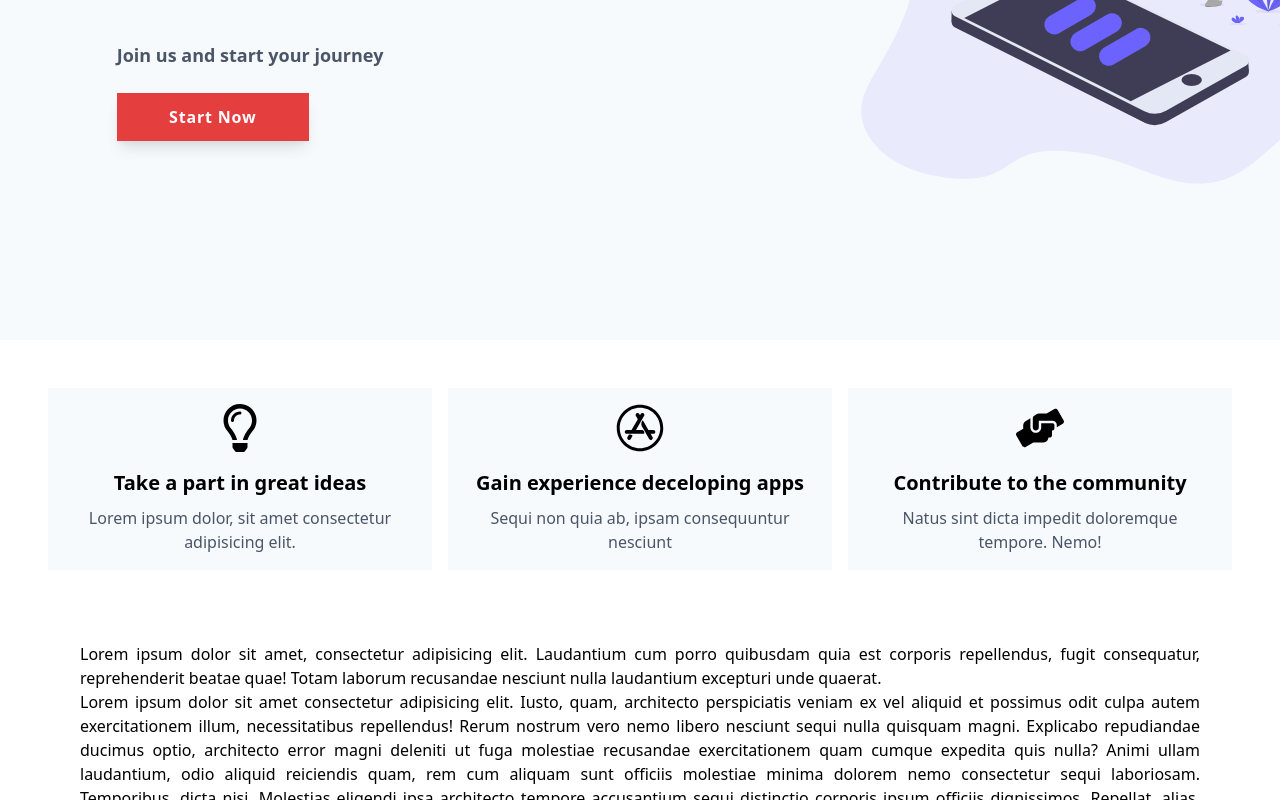
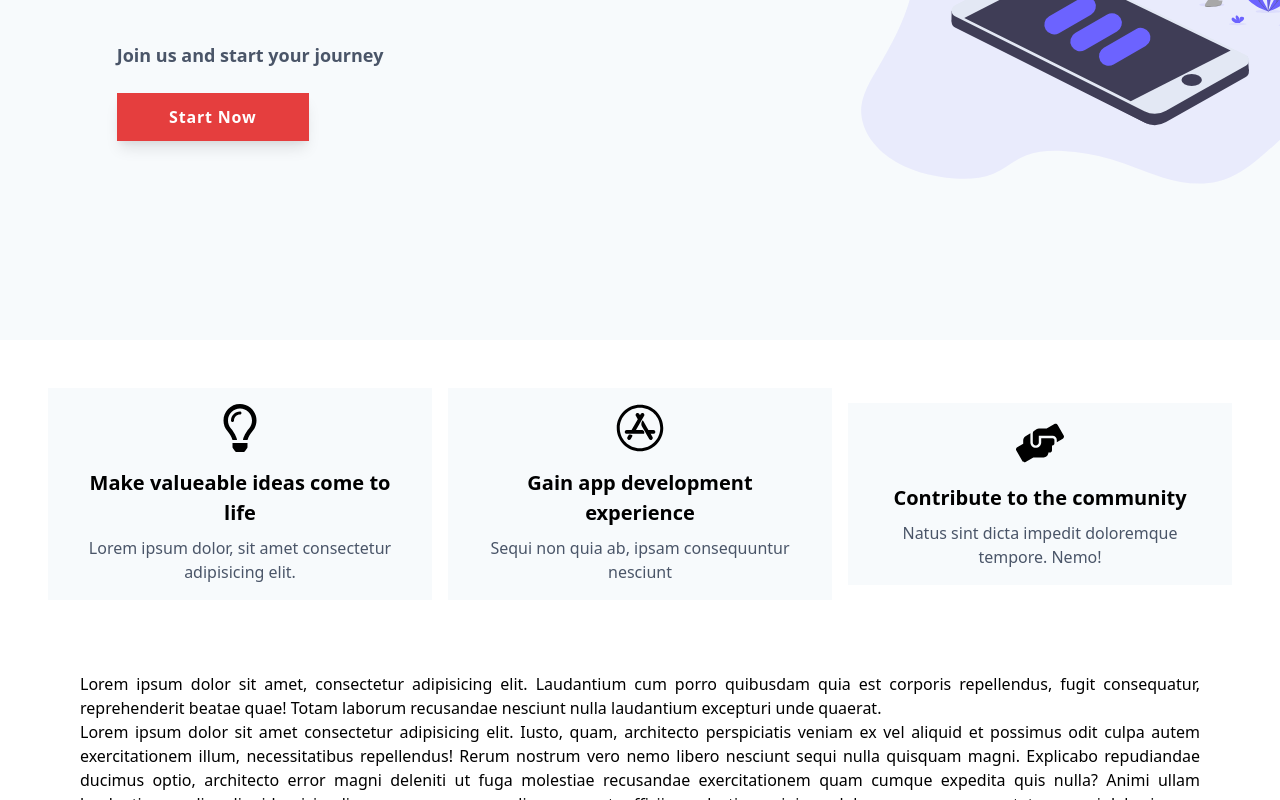
Before and after one commit to yossial/devteams, a Next.js app: page /index in a window 1280 px wide. Shown: the part 416-1216 px from the top of the page. Built offline with nearby package versions, Linux system fonts and the light colour scheme.

Commit message:
Changed IconsAbout component due to props problem (in Next.js)

```diff
--- a/package.json
+++ b/package.json
@@ -2,12 +2,9 @@
   "name": "devote",
   "version": "0.1.0",
   "private": true,
-  "engines": {
-    "node": "14.x"
-  },
   "scripts": {
     "dev": "next",
-    "build": "next build",
+    "build": "next build && next export",
     "start": "next start -p $PORT",
     "heroku-postbuild": "npm run build"
   },
--- a/pages/index/sections/IconCard.js
+++ /dev/null
@@ -1,13 +0,0 @@
-import React from 'react'
-
-export default function IconCard({ Icon, title, content }) {
-  return (
-    <div className="flex flex-col items-center max-w-sm overflow-hidden bg-gray-100 mx-2 py-4 md:my-0 text-center">
-      <Icon className="text-5xl text-center" />
-      <div className="px-6 pt-4">
-        <div className="font-bold text-xl mb-2">{title}</div>
-        <p className="text-gray-700 text-base">{content}</p>
-      </div>
-    </div>
-  )
-}
--- a/pages/index/sections/IconsAbout.js
+++ b/pages/index/sections/IconsAbout.js
@@ -1,27 +1,37 @@
 import React from 'react'
-import IconCard from './IconCard'
 import { FaRegLightbulb, FaAppStore, FaHandsHelping } from 'react-icons/fa';
 
 export default function IconsAbout() {
-  // const svg1 = () => { return (<svg width="70" height="70" viewBox="0 0 24 24" xmlns="http://www.w3.org/2000/svg"><g fill="none" fillRule="evenodd"><path d="M0 0h24v24H0z"></path><path d="M7 3h10a4 4 0 110 8H7a4 4 0 110-8zm0 6a2 2 0 100-4 2 2 0 000 4z" fill="#335EEA"></path><path d="M7 13h10a4 4 0 110 8H7a4 4 0 110-8zm10 6a2 2 0 100-4 2 2 0 000 4z" fill="#335EEA" opacity=".3"></path></g></svg>) }
-  // const svg2 = () => { return (<svg width="70" height="70" viewBox="0 0 24 24" xmlns="http://www.w3.org/2000/svg"><g fill="none" fillRule="evenodd"><path d="M0 0h24v24H0z"></path><path d="M5.5 4h4A1.5 1.5 0 0111 5.5v1A1.5 1.5 0 019.5 8h-4A1.5 1.5 0 014 6.5v-1A1.5 1.5 0 015.5 4zm9 12h4a1.5 1.5 0 011.5 1.5v1a1.5 1.5 0 01-1.5 1.5h-4a1.5 1.5 0 01-1.5-1.5v-1a1.5 1.5 0 011.5-1.5z" fill="#335EEA"></path><path d="M5.5 10h4a1.5 1.5 0 011.5 1.5v7A1.5 1.5 0 019.5 20h-4A1.5 1.5 0 014 18.5v-7A1.5 1.5 0 015.5 10zm9-6h4A1.5 1.5 0 0120 5.5v7a1.5 1.5 0 01-1.5 1.5h-4a1.5 1.5 0 01-1.5-1.5v-7A1.5 1.5 0 0114.5 4z" fill="#335EEA" opacity=".3"></path></g></svg>) }
-  // const svg3 = () => { return (<svg width="70" height="70" viewBox="0 0 24 24" xmlns="http://www.w3.org/2000/svg"><g fill="none" fillRule="evenodd"><path d="M0 0h24v24H0z"></path><path d="M17.272 8.685a1 1 0 111.456-1.37l4 4.25a1 1 0 010 1.37l-4 4.25a1 1 0 01-1.456-1.37l3.355-3.565-3.355-3.565zm-10.544 0L3.373 12.25l3.355 3.565a1 1 0 01-1.456 1.37l-4-4.25a1 1 0 010-1.37l4-4.25a1 1 0 011.456 1.37z" fill="#335EEA"></path><rect fill="#335EEA" opacity=".3" transform="rotate(15 12 12)" x="11" y="4" width="2" height="16" rx="1"></rect></g></svg>) }
-
+  const iconCards = [
+    {
+      Icon: FaRegLightbulb,
+      title: "Make valueable ideas come to life",
+      content: "Lorem ipsum dolor, sit amet consectetur adipisicing elit."
+    },
+    {
+      Icon: FaAppStore,
+      title: "Gain app development experience",
+      content: "Sequi non quia ab, ipsam consequuntur nesciunt"
+    },
+    {
+      Icon: FaHandsHelping,
+      title: "Contribute to the community",
+      content: "Natus sint dicta impedit doloremque tempore. Nemo!"
+    }
+  ]
   return (
     <section className="flex justify-evenly items-center md:justify-center flex-col
     sm:flex-row" id="about">
-      <IconCard
-        Icon={FaRegLightbulb}
-        title="Take a part in great ideas"
-        content="Lorem ipsum dolor, sit amet consectetur adipisicing elit." />
-      <IconCard
-        Icon={FaAppStore}
-        title="Gain experience deceloping apps"
-        content="Sequi non quia ab, ipsam consequuntur nesciunt" />
-      <IconCard
-        Icon={FaHandsHelping}
-        title="Contribute to the community"
-        content="Natus sint dicta impedit doloremque tempore. Nemo!" />
-    </ section>
+      {iconCards.map(({ Icon, title, content }) =>
+        <div key={title} className="flex flex-col items-center max-w-sm overflow-hidden bg-gray-100 mx-2 py-4 md:my-0 text-center">
+          <Icon className="text-5xl text-center" />
+          <div className="px-6 pt-4">
+            <div className="font-bold text-xl mb-2">{title}</div>
+            <p className="text-gray-700 text-base">{content}</p>
+          </div>
+        </div>
+      )}
+
+    </section>
   )
 }
```
Also changed, not shown: pages/_app.js (line endings or trailing spaces), pages/index/index.js (line endings or trailing spaces).
